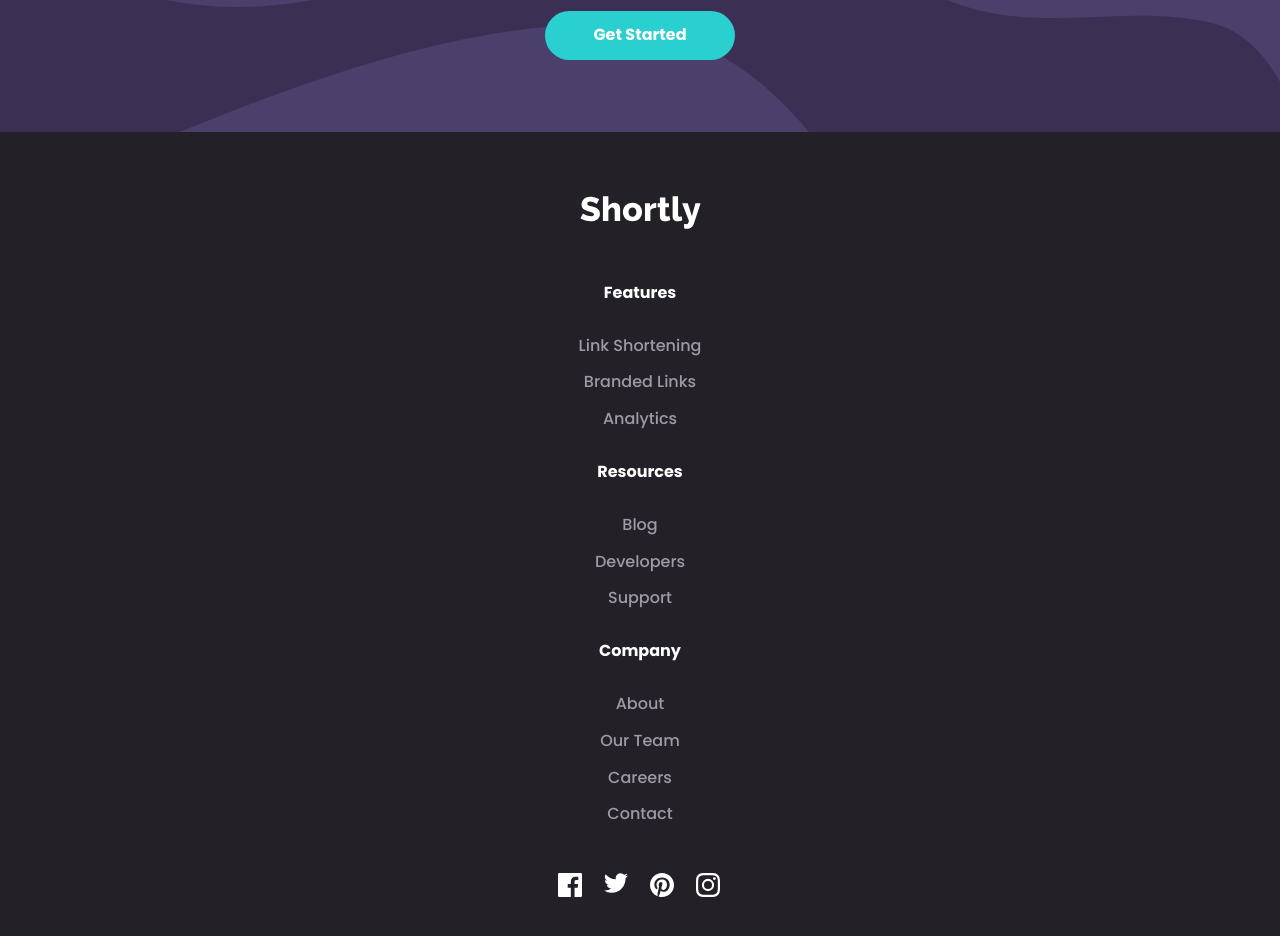
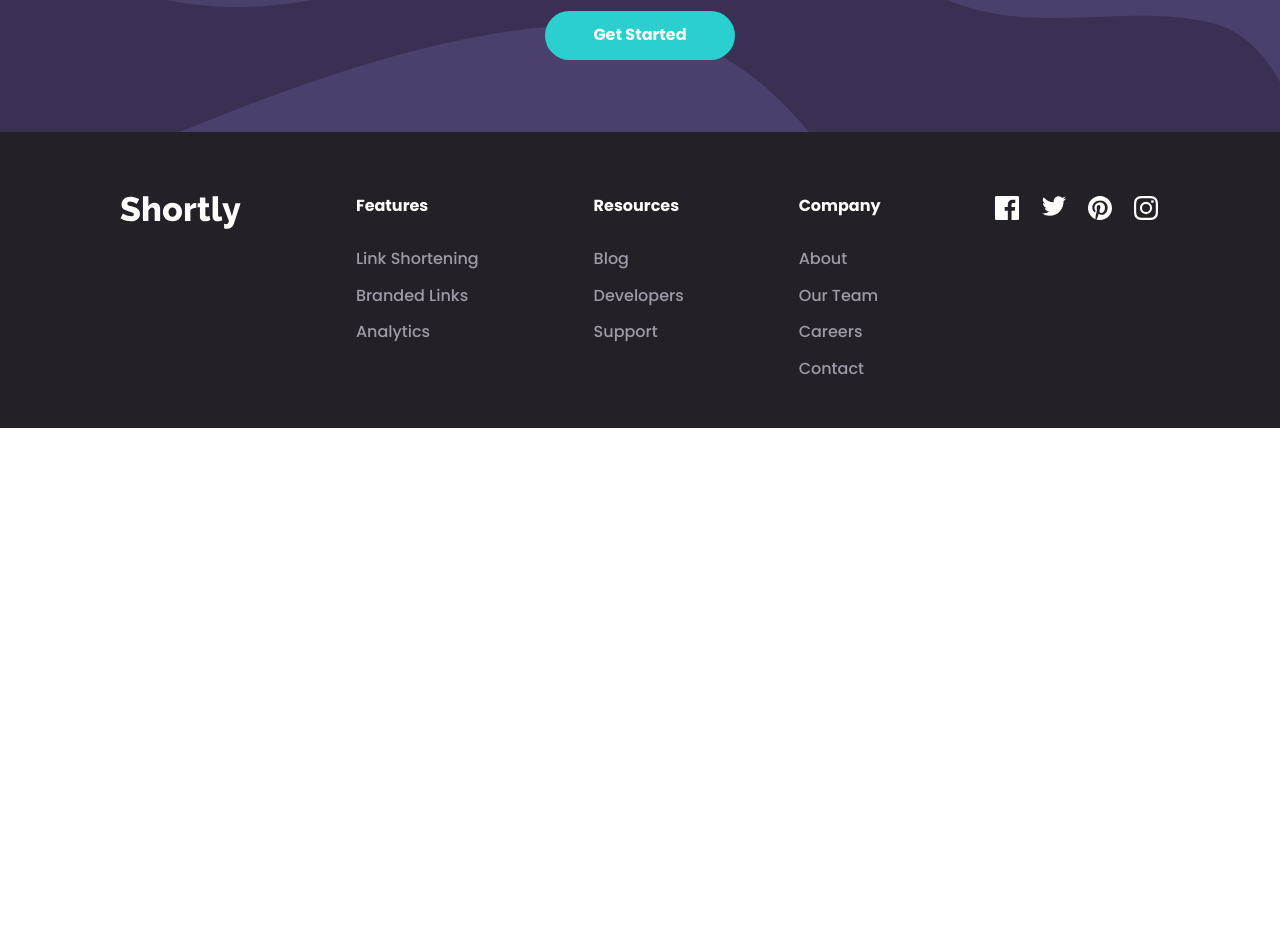
Before and after one commit to christiankurniadi/shortly, a plain HTML site: page index.html in a window 1280 px wide. Shown: the part 1480-2416 px from the top of the page. After the commit the page ends 1908 px from the top, so only its background shows below. Drawn offline with Linux system fonts and the light colour scheme.

Commit message:
style footer section for desktop

```diff
--- a/app/scss/_footer.scss
+++ b/app/scss/_footer.scss
@@ -4,6 +4,13 @@
     color: $gray;
     background-color: $veryDarkViolet;
     text-align: center;
+
+    @include breakpoint-up(lg){
+        flex-direction: row;
+        justify-content: space-between;
+        align-items: start;
+        text-align: left;
+    }
 
     img{
         margin: 2rem 0 1rem 0;
```
Also changed, not shown: dist/style.css, 1 other file.
